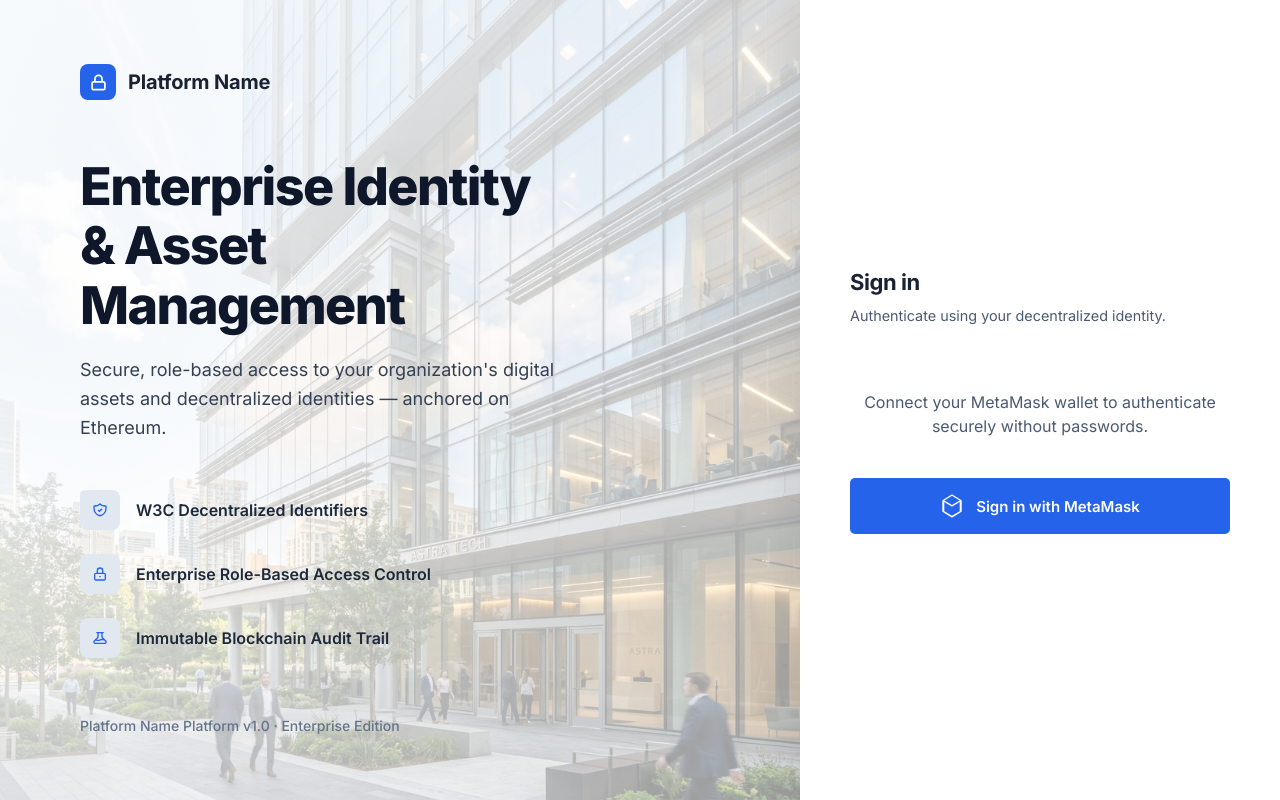
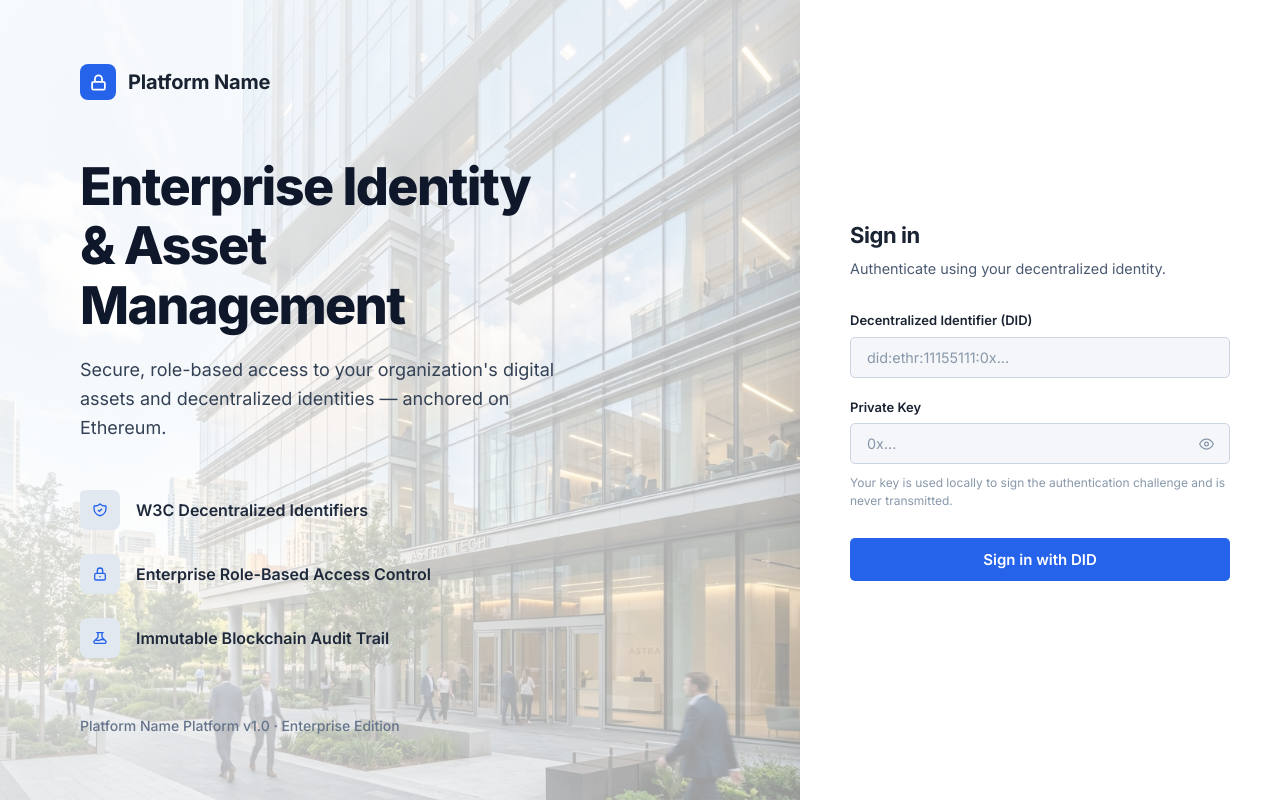
Before and after one commit to yashshukla210910-source/assests-management-software, a React app in the folder frontend/: page /login in a window 1280 px wide. Built offline with nearby package versions, Linux system fonts and the light colour scheme; no server answers; the HTML template or start-up script is replaced by a standard one.

Commit message:
Revert MetaMask connect back to DID/Key inputs per user request

```diff
--- a/frontend/src/App.jsx
+++ b/frontend/src/App.jsx
@@ -26,36 +26,27 @@ const Login = () => {
   const [submitting, setSubmitting] = React.useState(false);
 
   const handleDidLogin = async (e) => {
-    if (e) e.preventDefault();
+    e.preventDefault();
+    if (!did || !privateKey) {
+      setError('Please enter your DID and Private Key.');
+      return;
+    }
     setError('');
     setSubmitting(true);
-
     try {
-      if (!window.ethereum) {
-        throw new Error('MetaMask is not installed. Please install it to continue.');
-      }
-
-      const { ethers } = await import('ethers');
-      // Request account access
-      const provider = new ethers.BrowserProvider(window.ethereum);
-      const accounts = await provider.send("eth_requestAccounts", []);
-      const address = accounts[0];
-
-      const chainId = import.meta.env.VITE_CHAIN_ID || 11155111;
-      const did = `did:ethr:${chainId}:${address}`;
-
       const api = (await import('./utils/api')).default;
       const challengeRes = await api.post('/auth/did-challenge', { did });
       const nonce = challengeRes.data.data.nonce;
 
-      const signer = await provider.getSigner();
+      const { ethers } = await import('ethers');
+      const wallet = new ethers.Wallet(privateKey);
       const message = `Sign this message to authenticate with ${APP_CONFIG.BRAND_NAME}. Nonce: ${nonce}`;
-      const signature = await signer.signMessage(message);
+      const signature = await wallet.signMessage(message);
 
       const result = await loginWithDid(did, signature, nonce);
       if (!result.success) throw new Error(result.error);
     } catch (err) {
-      const message = err.response?.data?.error?.message || err.message || 'MetaMask Authentication failed.';
+      const message = err.response?.data?.error?.message || err.message || 'DID Authentication failed.';
       setError(message);
     } finally {
       setSubmitting(false);
@@ -126,26 +117,46 @@ const Login = () => {
           )}
 
           <form onSubmit={handleDidLogin} className="login-form" noValidate>
-            <div style={{ display: 'flex', flexDirection: 'column', gap: '1rem', alignItems: 'center', marginTop: '2rem' }}>
-              <p style={{ textAlign: 'center', color: 'var(--text-secondary)', marginBottom: '1rem' }}>
-                Connect your MetaMask wallet to authenticate securely without passwords.
+            <div className="login-field">
+              <label htmlFor="did" className="login-label">Decentralized Identifier (DID)</label>
+              <input
+                id="did" type="text" className="login-input"
+                value={did} onChange={e => setDid(e.target.value)}
+                placeholder="did:ethr:11155111:0x..."
+                required disabled={submitting}
+                autoComplete="username"
+              />
+            </div>
+
+            <div className="login-field">
+              <label htmlFor="privateKey" className="login-label">Private Key</label>
+              <div className="login-input-group">
+                <input
+                  id="privateKey"
+                  type={showPassword ? 'text' : 'password'}
+                  className="login-input"
+                  value={privateKey} onChange={e => setPrivateKey(e.target.value)}
+                  placeholder="0x..."
+                  required disabled={submitting}
+                  autoComplete="current-password"
+                />
+                <button type="button" className="login-eye-btn" onClick={() => setShowPassword(v => !v)} tabIndex={-1}>
+                  {showPassword ? (
+                    <svg width="15" height="15" viewBox="0 0 24 24" fill="none" stroke="currentColor" strokeWidth="2"><path d="M17.94 17.94A10.07 10.07 0 0112 20c-7 0-11-8-11-8a18.45 18.45 0 015.06-5.94M9.9 4.24A9.12 9.12 0 0112 4c7 0 11 8 11 8a18.5 18.5 0 01-2.16 3.19m-6.72-1.07a3 3 0 11-4.24-4.24"/><line x1="1" y1="1" x2="23" y2="23"/></svg>
+                  ) : (
+                    <svg width="15" height="15" viewBox="0 0 24 24" fill="none" stroke="currentColor" strokeWidth="2"><path d="M1 12s4-8 11-8 11 8 11 8-4 8-11 8-11-8-11-8z"/><circle cx="12" cy="12" r="3"/></svg>
+                  )}
+                </button>
+              </div>
+              <p style={{ fontSize: '0.75rem', color: 'var(--text-muted)', marginTop: '0.25rem' }}>
+                Your key is used locally to sign the authentication challenge and is never transmitted.
               </p>
+            </div>
 
-              <button
-                type="button"
-                onClick={handleDidLogin}
-                className="login-btn"
-                style={{ display: 'flex', alignItems: 'center', justifyContent: 'center', gap: '0.75rem', padding: '1rem' }}
-                disabled={submitting || isLoading}
-              >
-                {submitting ? <span className="spinner-sm" /> : (
-                  <svg width="24" height="24" viewBox="0 0 24 24" fill="none" xmlns="http://www.w3.org/2000/svg">
-                    <path d="M21.2 5.9L12.3 0.6C12.1 0.5 11.9 0.5 11.7 0.6L2.8 5.9C2.5 6.1 2.3 6.4 2.3 6.8V17.2C2.3 17.6 2.5 17.9 2.8 18.1L11.7 23.4C11.9 23.5 12.1 23.5 12.3 23.4L21.2 18.1C21.5 17.9 21.7 17.6 21.7 17.2V6.8C21.7 6.4 21.5 6.1 21.2 5.9ZM12 21.8L4.3 17.2V8.1L11.2 12.3C11.4 12.4 11.7 12.5 12 12.5C12.3 12.5 12.6 12.4 12.8 12.3L19.7 8.1V17.2L12 21.8ZM19.7 6.4L12 11L4.3 6.4L12 1.8L19.7 6.4Z" fill="currentColor"/>
-                  </svg>
-                )}
-                {submitting ? 'Connecting to MetaMask…' : 'Sign in with MetaMask'}
-              </button>
-            </div>
+            <button type="submit" className="login-btn" disabled={submitting || isLoading}>
+              {submitting && <span className="spinner-sm" />}
+              {submitting ? 'Verifying signature…' : 'Sign in with DID'}
+            </button>
           </form>
         </div>
       </div>
```
